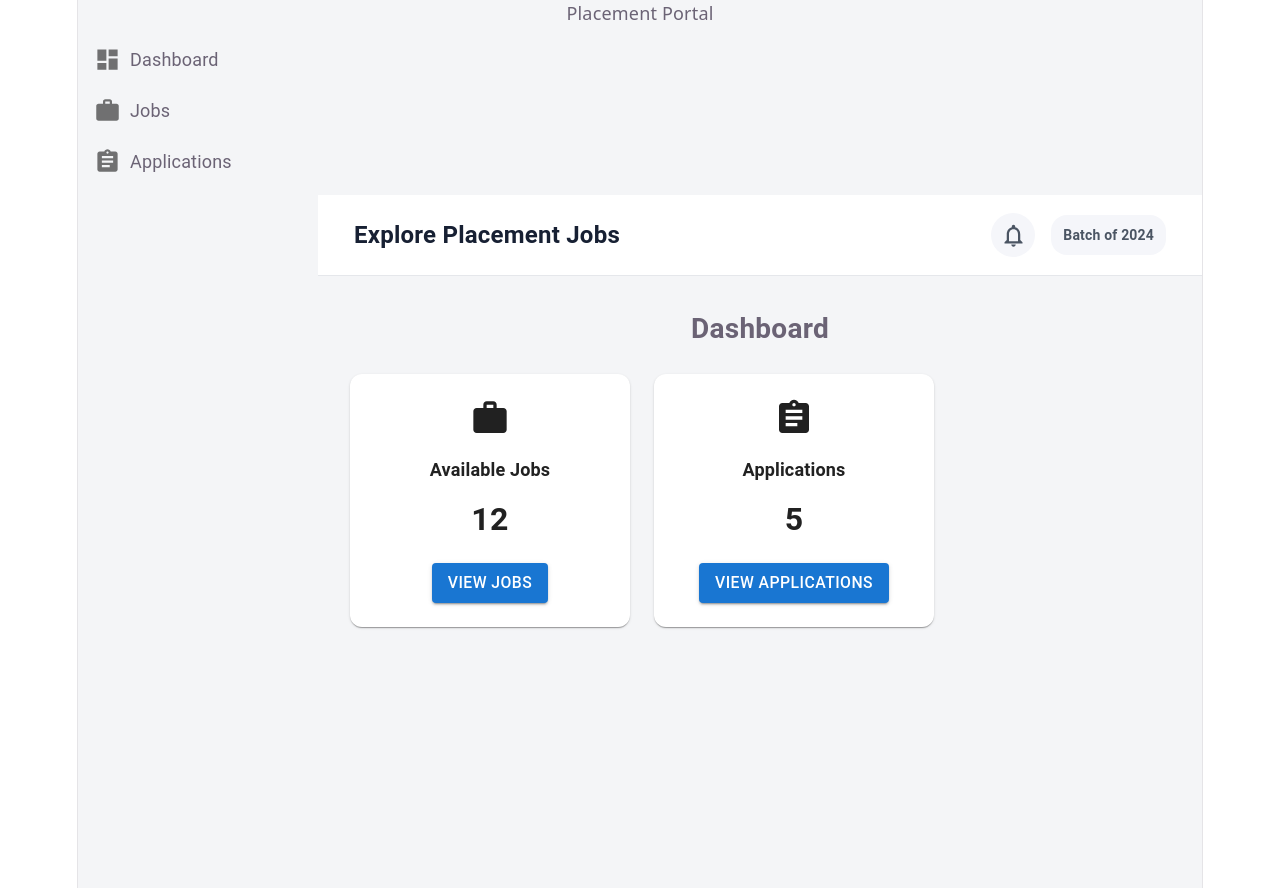
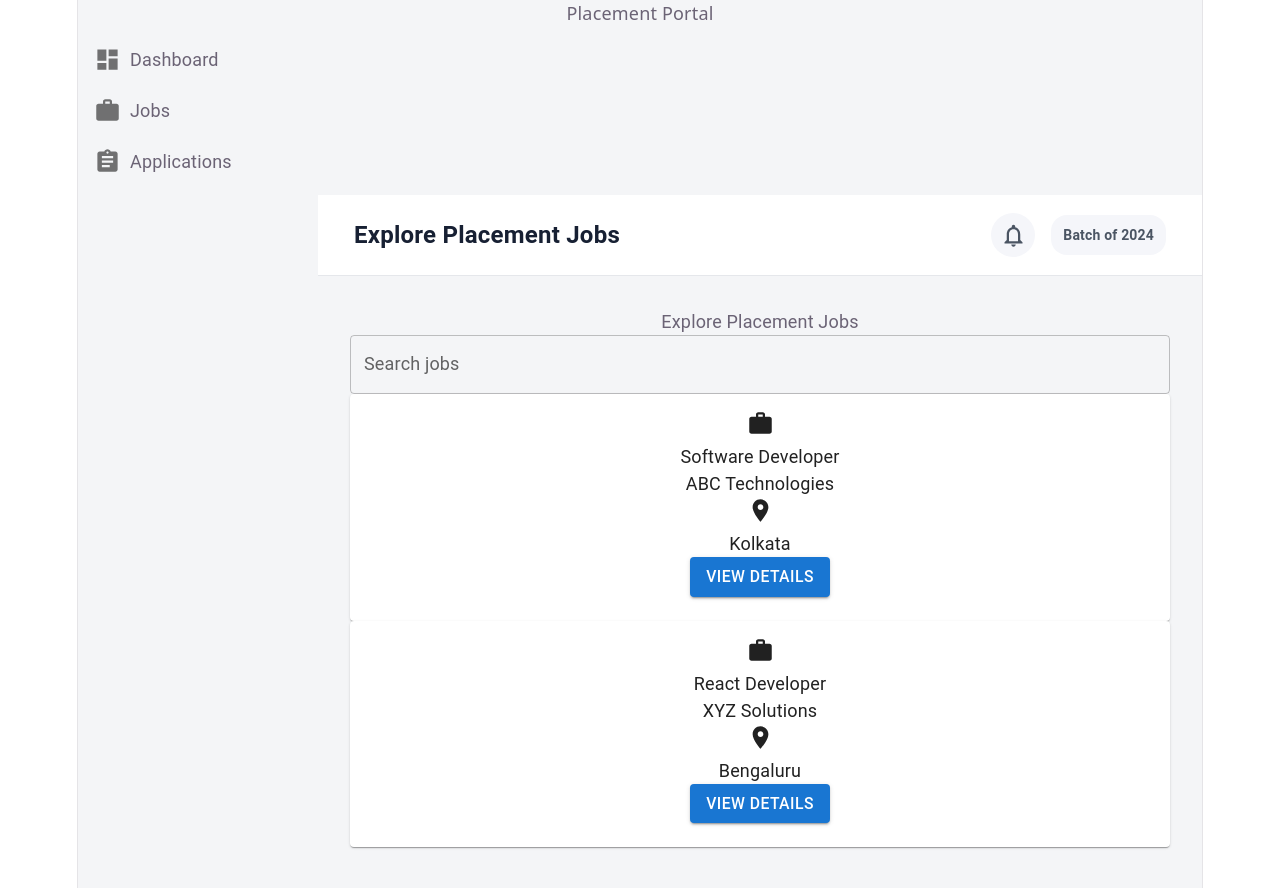
Before and after one commit to ananyaghosal5922-bit/placement-ui-, a React (Vite) app: page / in a window 1280 px wide. Shown: the top 888 px of the page. Built offline with nearby package versions, Linux system fonts and the light colour scheme.

Commit message:
added jobs page

```diff
--- a/src/App.jsx
+++ b/src/App.jsx
@@ -1,10 +1,10 @@
 import MainLayout from "./layouts/MainLayout";
-import Dashboard from "./pages/Dashboard";
+import Jobs from "./pages/Jobs";
 
 function App() {
   return (
     <MainLayout>
-      <Dashboard />
+       <Jobs />
     </MainLayout>
   );
 }
--- /dev/null
+++ b/src/pages/Jobs.jsx
@@ -0,0 +1,92 @@
+import {
+  Box,
+  Typography,
+  Card,
+  CardContent,
+  TextField,
+  Button,
+} from "@mui/material";
+
+import WorkIcon from "@mui/icons-material/Work";
+import LocationOnIcon from "@mui/icons-material/LocationOn";
+
+import "./Jobs.css";
+
+function Jobs() {
+  return (
+    <Box className="jobs-page">
+
+      <Typography className="jobs-heading">
+        Explore Placement Jobs
+      </Typography>
+
+      <TextField
+        className="jobs-search"
+        label="Search jobs"
+        placeholder="Search by company or role"
+        fullWidth
+      />
+
+      <Box className="jobs-list">
+
+        <Card className="job-card">
+          <CardContent>
+
+            <WorkIcon className="job-icon" />
+
+            <Typography className="job-title">
+              Software Developer
+            </Typography>
+
+            <Typography className="job-company">
+              ABC Technologies
+            </Typography>
+
+            <Box className="job-location">
+              <LocationOnIcon />
+              <Typography>
+                Kolkata
+              </Typography>
+            </Box>
+
+            <Button variant="contained">
+              View Details
+            </Button>
+
+          </CardContent>
+        </Card>
+
+        <Card className="job-card">
+          <CardContent>
+
+            <WorkIcon className="job-icon" />
+
+            <Typography className="job-title">
+              React Developer
+            </Typography>
+
+            <Typography className="job-company">
+              XYZ Solutions
+            </Typography>
+
+            <Box className="job-location">
+              <LocationOnIcon />
+              <Typography>
+                Bengaluru
+              </Typography>
+            </Box>
+
+            <Button variant="contained">
+              View Details
+            </Button>
+
+          </CardContent>
+        </Card>
+
+      </Box>
+
+    </Box>
+  );
+}
+
+export default Jobs;
```
Also changed, not shown: src/pages/Jobs.css (added).
